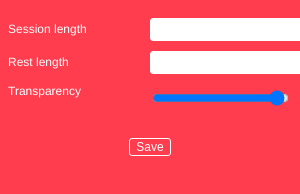
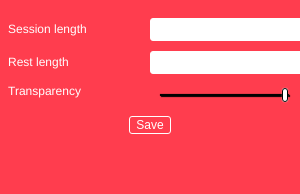
Before and after one commit to VadimDez/pomodoro, an Electron app: page settings/settings.html in a window 300 px wide. Shown: the top 194 px of the page. Drawn offline with nearby package versions, Linux system fonts and the light colour scheme; no server answers.

Commit message:
uncommented, stylend range input

```diff
--- a/settings/settings.css
+++ b/settings/settings.css
@@ -43,7 +43,6 @@ body {
 
 .btn-save {
     color: #ffffff;
-    margin-top: 15px;
     background-color: transparent;
     border: 1px solid #ffffff;
     border-radius: 3px;
@@ -52,6 +51,39 @@ body {
 }
 
 .btn-save:hover {
-    color: #ff3d4e;
+    color: #000000;
     background-color: #ffffff;
 }
+
+input[type=range] {
+    border: none;
+    background-color: transparent;
+    -webkit-appearance: none;
+    margin: 7px 0;
+}
+input[type=range]:focus {
+    outline: none;
+}
+input[type=range]::-webkit-slider-runnable-track {
+    width: 100%;
+    height: 0;
+    cursor: pointer;
+    box-shadow: 1px 1px 1px #000000, 0 0 1px #0d0d0d;
+    background: rgba(0, 0, 0, 0);
+    border-radius: 0;
+    border: 1px solid #010101;
+}
+input[type=range]::-webkit-slider-thumb {
+    box-shadow: 0 0 1px #ffffff, 0 0 0 #ffffff;
+    border: 1px solid #000000;
+    height: 14px;
+    width: 6px;
+    border-radius: 50px;
+    background: #ffffff;
+    cursor: pointer;
+    -webkit-appearance: none;
+    margin-top: -7px;
+}
+input[type=range]:focus::-webkit-slider-runnable-track {
+    background: rgba(13, 13, 13, 0);
+}
--- a/settings/settings.html
+++ b/settings/settings.html
@@ -30,7 +30,7 @@
         <div class="col-50">
             Transparency
         </div>
-        <div class="col-50">
+        <div class="col-50 right">
             <label>
                 <input id="transparencyLevel" type="range" value="10" min="3" max="10">
             </label>
```
Also changed, not shown: main.js (+5 -5 lines).
